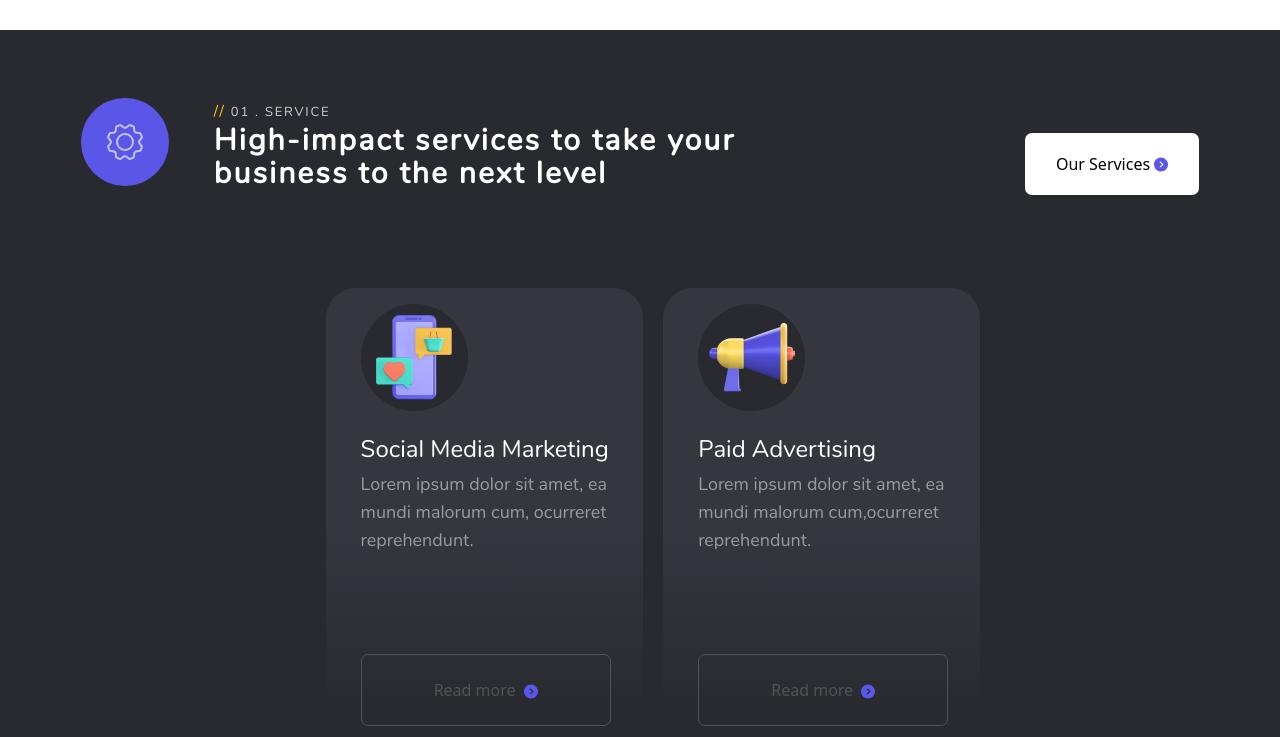
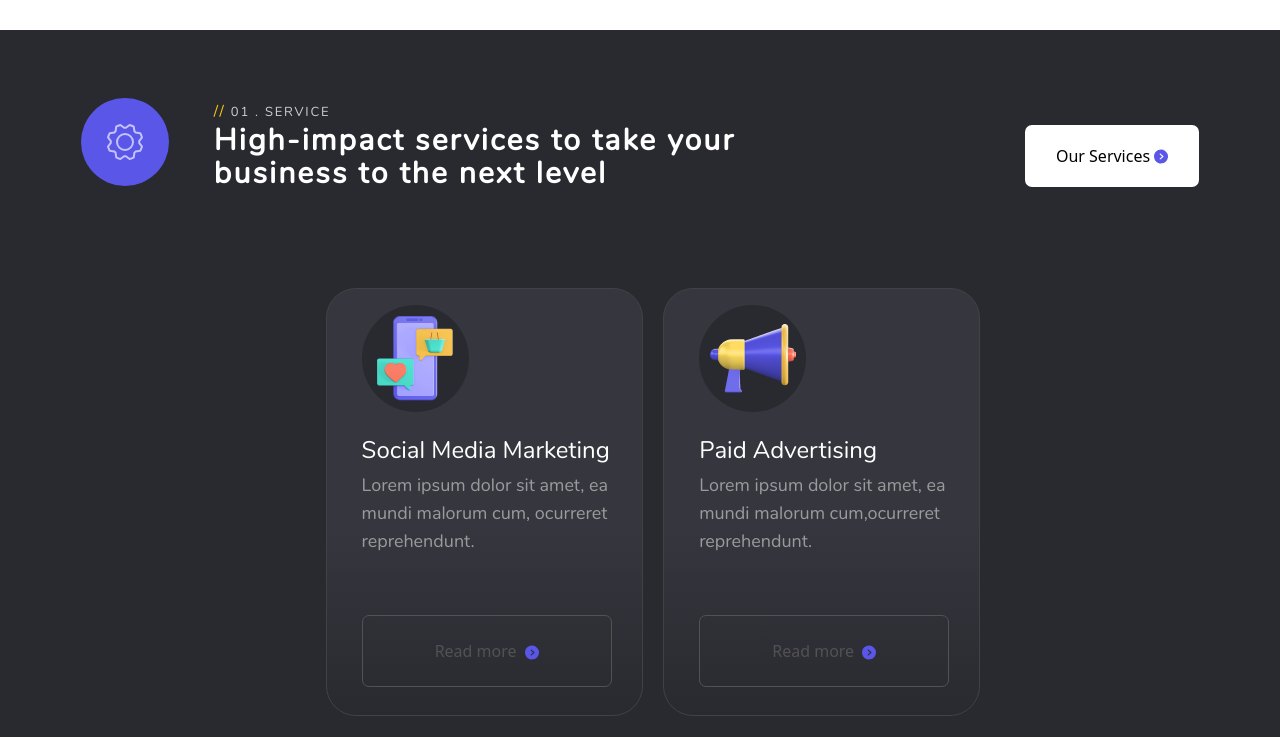
Before and after one commit to LukaTabatadze/task10, a plain HTML site: page index.html in a window 1280 px wide. Shown: the part 740-1477 px from the top of the page. Drawn offline with Linux system fonts and the light colour scheme.

Commit message:
Update style.css

```diff
--- a/style.css
+++ b/style.css
@@ -485,7 +485,7 @@
 	width: 174px;
 	height: 62px;
 	margin-left: 290px;
-	margin-top: 35px;
+	margin-top: 27px;
 	border: none;
 	border-radius: 7px;
 	background: #FFFFFF;
@@ -517,6 +517,8 @@
 	height: 428px;
 	border-radius: 30px;
 	background: linear-gradient(to bottom, #36363E 55% ,#292930);
+	border: 1px solid #424245;
+
 
 }
 
@@ -590,7 +592,7 @@ margin-left:19px;
 .buttons3 {
 /*Display stuff*/
 	margin-left:19px;
-	margin-top:100px;
+	margin-top:60px;
 	display: flex;
 	align-items: center;
 	justify-content: center;
```
